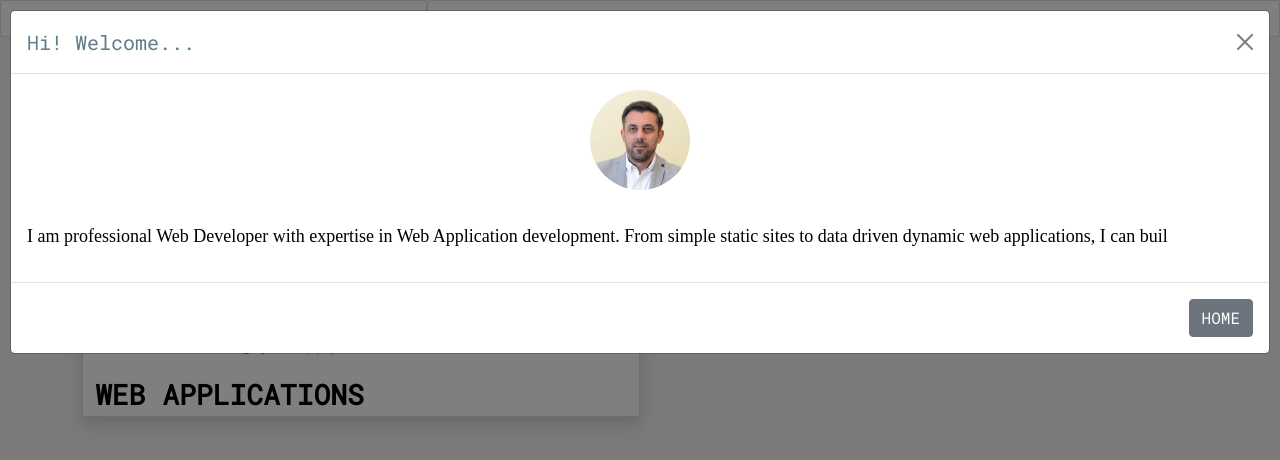
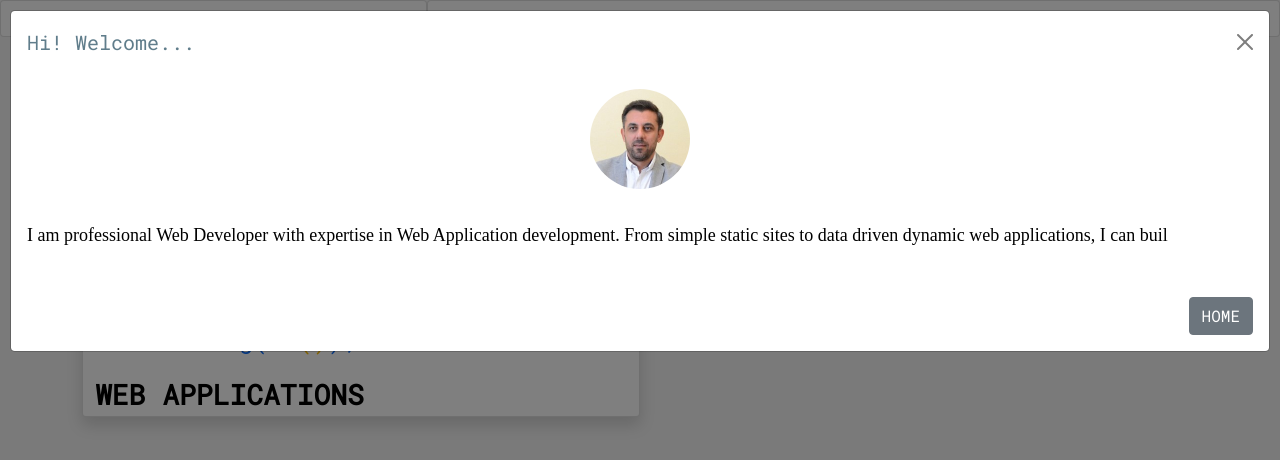
Before and after one commit to mnsib/mnsib.github.io, a plain HTML site: page index.html in a window 1280 px wide. Both pictures are taken after a click on the element "ABOUT". Drawn offline with nearby package versions, Linux system fonts and the light colour scheme; a web font is replaced by a local one.

Commit message:
Update style.css

```diff
--- a/style.css
+++ b/style.css
@@ -120,3 +120,7 @@ audio {
 .card-body {
     text-align: justify;
 }
+.modal-header, .modal-footer {
+    border-top: white;
+    border-bottom: white;
+}
```
